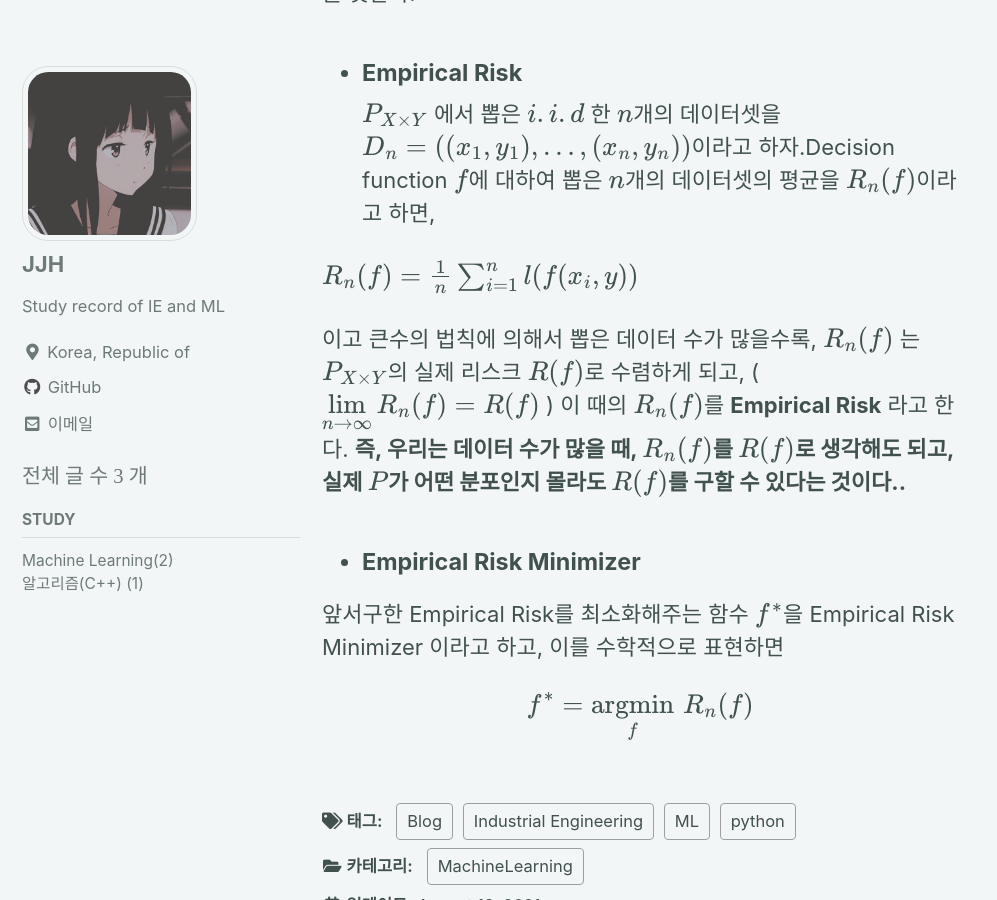
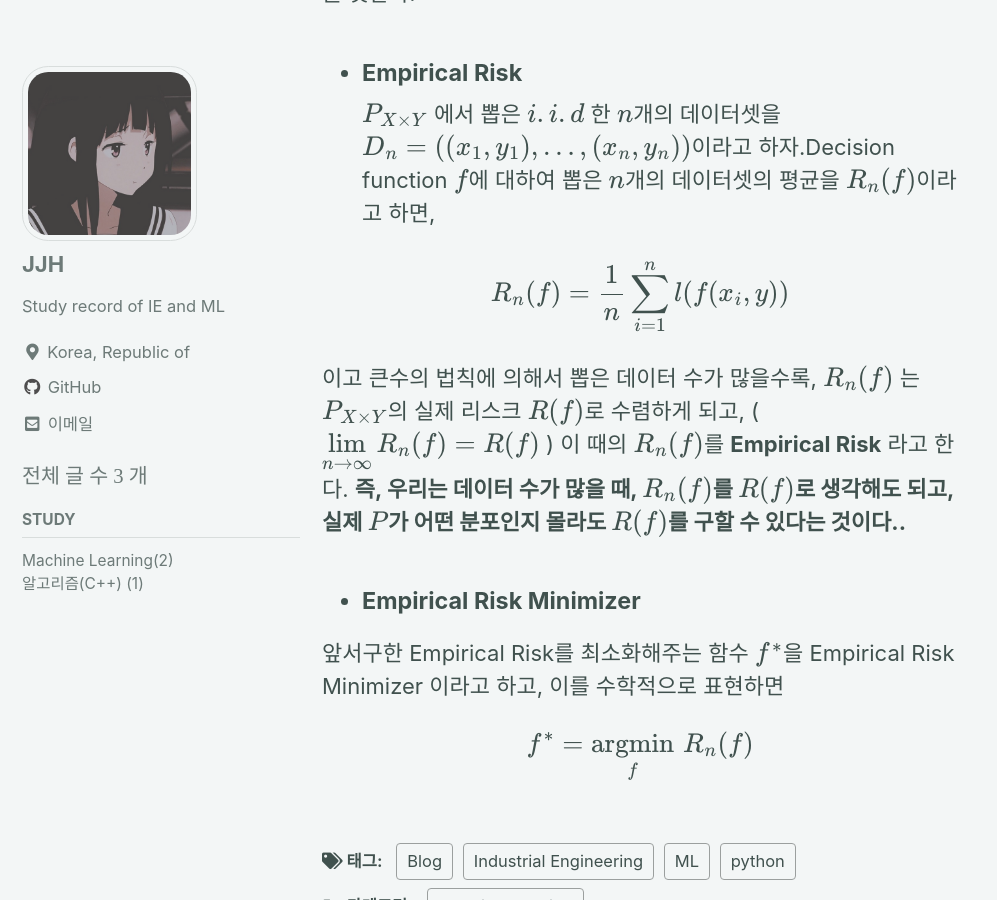
Before and after one commit to Corpse-is-Talking/Corpse-is-Talking.github.io, a Jekyll site: the page built from _posts/Machine Learning/2021-08-13-Statistical Learning Theory.md, in a window 1280 px wide and 900 px high, scrolled down 2089 px. Shown: the whole window, without its empty margins (0-997 px from the left). Built offline with Jekyll 4.4.1, drawn with Linux system fonts in a browser that asks for light colours; cached includes are drawn as plain includes; formulas are drawn with MathJax 3.

Commit message:
tab fixed20210823

```diff
--- a/_posts/Machine Learning/2021-08-13-Statistical Learning Theory.md
+++ b/_posts/Machine Learning/2021-08-13-Statistical Learning Theory.md
@@ -56,8 +56,7 @@ $$\underset{n\rightarrow \infty}{\operatorname{lim}} \sum_{n=1}^{\infty} z_i = m
 $P_{X \times Y}$ 에서 뽑은 $i.i.d$ 한 $n$개의 데이터셋을 $D_n =((x_1,y_1),...,(x_n,y_n))$이라고 하자.Decision function $f$에 대하여 뽑은 $n$개의 데이터셋의 평균을 $R_n(f)$이라고 하면,
 
 
-$R_n(f)=\frac{1}{n}\sum_{i=1}^{n} l(f(x_i,y)) $
-
+$$R_n(f)=\frac{1}{n}\sum_{i=1}^{n} l(f(x_i,y)) $$
 
 
 이고 큰수의 법칙에 의해서 뽑은 데이터 수가 많을수록, $R_n(f)$ 는 $P_{X \times Y}$의 실제 리스크 $R(f)$로 수렴하게 되고, ($\underset{n\rightarrow \infty}{\operatorname{lim}} R_n(f)=R(f)$  ) 이 때의 $R_n(f)$를 __Empirical Risk__ 라고 한다.
```
